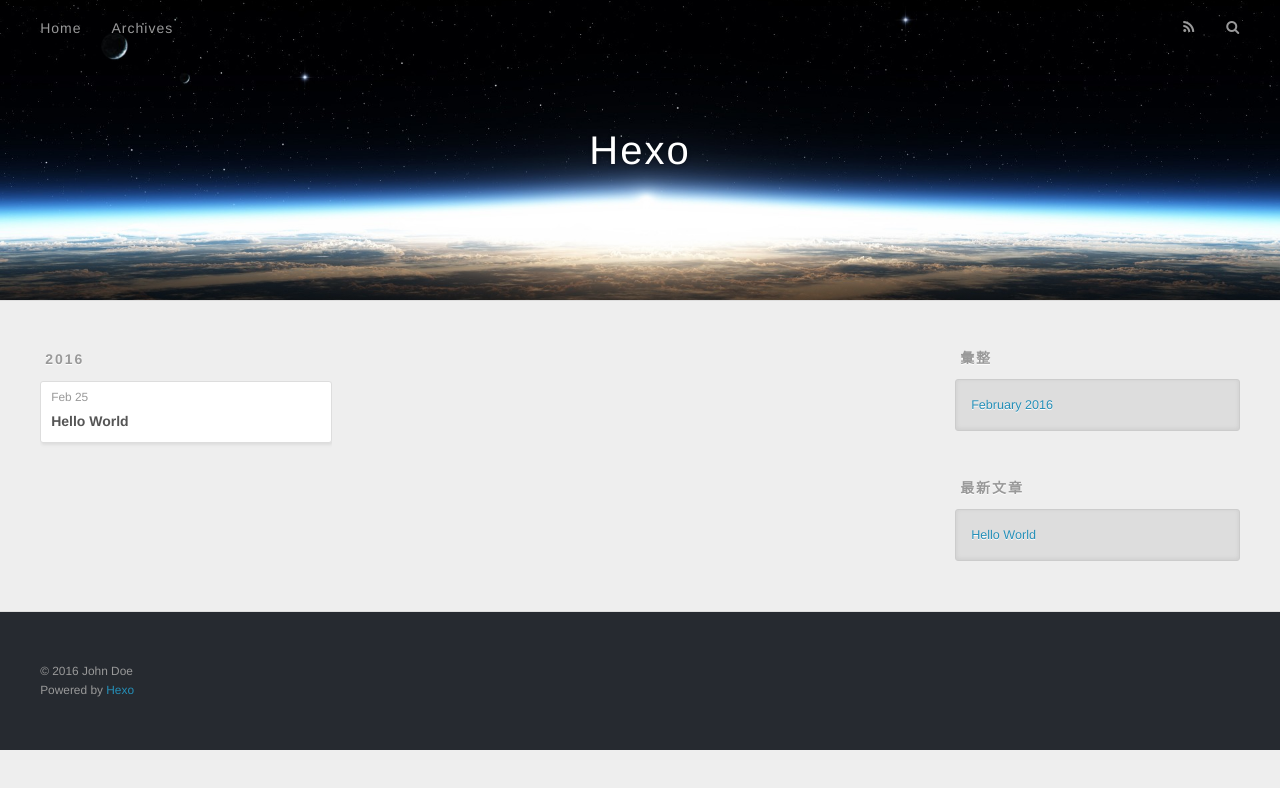
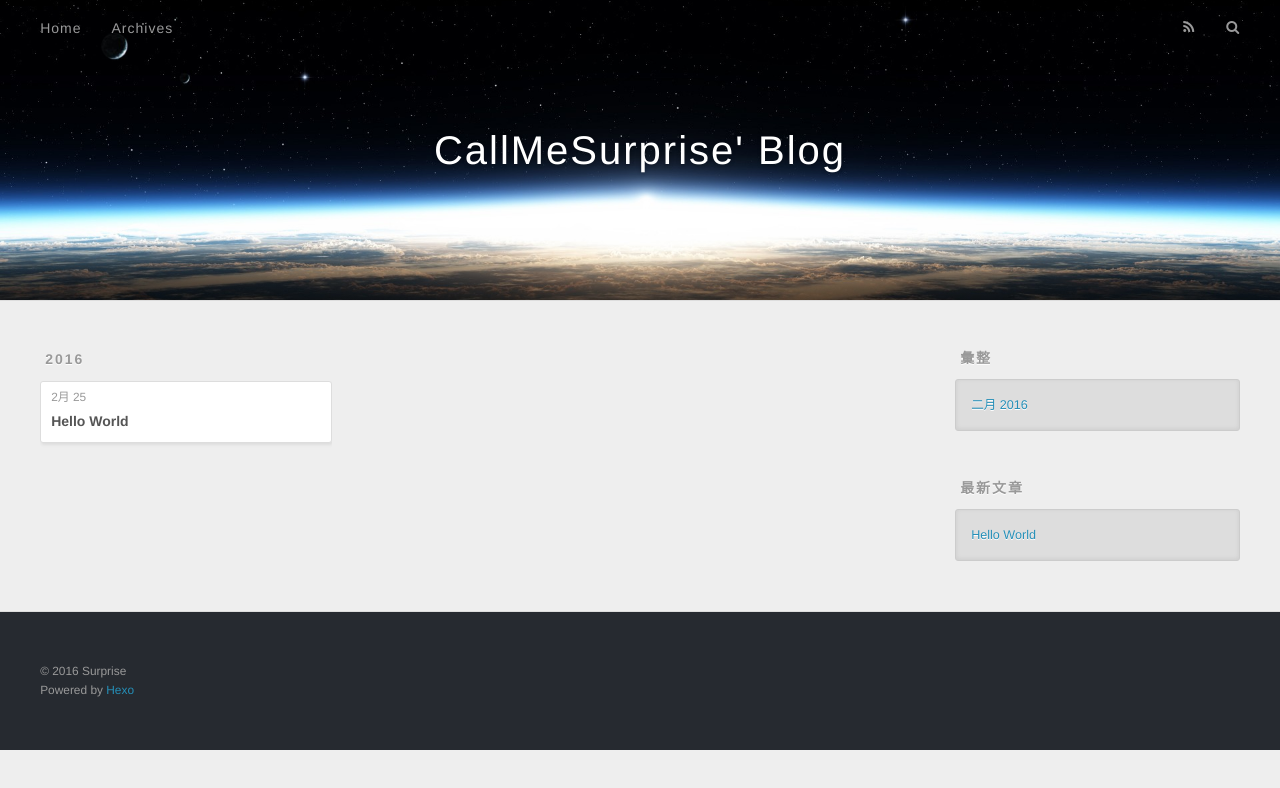
Before and after one commit to CallMeSurprise/CallMeSurprise.github.io, a plain HTML site: page archives/2016/02/index.html in a window 1280 px wide. Drawn offline with nearby package versions, Linux system fonts and the light colour scheme.

Commit message:
Site updated: 2016-02-25 20:24:00

```diff
--- a/archives/2016/02/index.html
+++ b/archives/2016/02/index.html
@@ -3,19 +3,19 @@
 <head>
   <meta charset="utf-8">
 
-  <title>彙整: 2016/2 | Hexo</title>
+  <title>彙整: 2016/2 | CallMeSurprise&#39; Blog</title>
   <meta name="viewport" content="width=device-width, initial-scale=1, maximum-scale=1">
   <meta name="description">
 <meta property="og:type" content="website">
-<meta property="og:title" content="Hexo">
+<meta property="og:title" content="CallMeSurprise' Blog">
 <meta property="og:url" content="http://yoursite.com/archives/2016/02/index.html">
-<meta property="og:site_name" content="Hexo">
+<meta property="og:site_name" content="CallMeSurprise' Blog">
 <meta property="og:description">
 <meta name="twitter:card" content="summary">
-<meta name="twitter:title" content="Hexo">
+<meta name="twitter:title" content="CallMeSurprise' Blog">
 <meta name="twitter:description">
 
-    <link rel="alternate" href="/atom.xml" title="Hexo" type="application/atom+xml">
+    <link rel="alternate" href="/atom.xml" title="CallMeSurprise&#39; Blog" type="application/atom+xml">
 
 
     <link rel="icon" href="/favicon.png">
@@ -36,7 +36,7 @@
   <div id="header-outer" class="outer">
     <div id="header-title" class="inner">
       <h1 id="logo-wrap">
-        <a href="/" id="logo">Hexo</a>
+        <a href="/" id="logo">CallMeSurprise&#39; Blog</a>
       </h1>
 
     </div>
@@ -79,7 +79,7 @@
   <div class="archive-article-inner">
     <header class="archive-article-header">
       <a href="/2016/02/25/hello-world/" class="archive-article-date">
-  <time datetime="2016-02-25T12:15:51.166Z" itemprop="datePublished">Feb 25</time>
+  <time datetime="2016-02-25T12:15:51.166Z" itemprop="datePublished">2月 25</time>
 </a>
 
 
@@ -112,7 +112,7 @@
   <div class="widget-wrap">
     <h3 class="widget-title">彙整</h3>
     <div class="widget">
-      <ul class="archive-list"><li class="archive-list-item"><a class="archive-list-link" href="/archives/2016/02/">February 2016</a></li></ul>
+      <ul class="archive-list"><li class="archive-list-item"><a class="archive-list-link" href="/archives/2016/02/">二月 2016</a></li></ul>
     </div>
   </div>
 
@@ -140,7 +140,7 @@
 
   <div class="outer">
     <div id="footer-info" class="inner">
-      &copy; 2016 John Doe<br>
+      &copy; 2016 Surprise<br>
       Powered by <a href="http://hexo.io/" target="_blank">Hexo</a>
     </div>
   </div>
```
Also changed, not shown: 2016/02/25/hello-world/index.html (+7 -7 lines), archives/2016/index.html (+9 -9 lines), archives/index.html (+9 -9 lines), index.html (+9 -9 lines).
